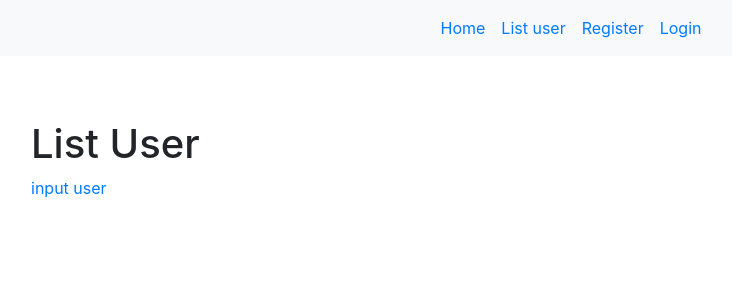
After one commit to alvinChristianto/deployDj, a Django app: template templates/listuser.html in a window 1280 px wide. The commit adds this page. Shown: the top 300 px of the page, without its empty margins (69-801 px from the left). Run offline with Django 3.2, Linux system fonts and the light colour scheme; the template is opened without the code that fills it, so the values that code supplies are empty; parts of the project's set-up code (start-up, migrations or seed data) failed here and were passed over; some libraries are stand-ins or nearby versions.

Commit message:
adding templates html and edit urls and views py

```diff
--- a/deployDj/urls.py
+++ b/deployDj/urls.py
@@ -13,11 +13,15 @@ Including another URLconf
     1. Import the include() function: from django.conf.urls import url, include
     2. Add a URL to urlpatterns:  url(r'^blog/', include('blog.urls'))
 """
-from django.conf.urls import url
+from django.conf.urls import url, include
 from django.contrib import admin
 from . import views
 
+from Register import views as registerViews
+
 urlpatterns = [
     url(r'^admin/', admin.site.urls),
-    url(r'^', views.index),
+    url(r'^$', views.index),
+
+    url(r'^', include('Register.urls')),
 ]
--- /dev/null
+++ b/templates/index_register.html
@@ -0,0 +1 @@
+ksong
--- /dev/null
+++ b/templates/listuser.html
@@ -0,0 +1,33 @@
+<!DOCTYPE html>
+<html>
+<head>
+	<title>list user</title>
+
+	{% include "snippets/styles.html" %}
+
+</head>
+<body>
+
+	{% include "snippets/navbar.html" %}
+
+	<div style="padding: 64px ">
+		<div class="container">
+			<div class="container-wrap">
+				<div class="justify-content-md-center">
+					<div class="container">
+						<h1>List User</h1>
+						{% for itemlist in item %}
+						<ul>
+							<li>user with name {{ itemlist.firstname }} and email {{itemlist.email }} </li>
+						</ul>
+						{% endfor %}
+
+						<a href="/newuser">input user</a>
+					</div>
+				</div>
+			</div>
+		</div>
+	</div>
+</div>
+</body>
+</html>
--- /dev/null
+++ b/templates/registration/activation_invalid.html
@@ -0,0 +1 @@
+<h1>invalid activation</h1>
--- /dev/null
+++ b/templates/registration/activation_sent.html
@@ -0,0 +1 @@
+<h3>Activation link sent! Please check your console or mail.</h3>
--- /dev/null
+++ b/templates/snippets/navbar.html
@@ -0,0 +1,16 @@
+<nav class="navbar navbar-expand-sm bg-light justify-content-center">
+		<ul class="navbar-nav">
+			<li class="nav-item" active>
+				<a class="nav-link" href="/">Home</a>
+			</li>
+			<li class="nav-item" >
+				<a class="nav-link" href="/listuser/">List user</a>
+			</li>
+			<li class="nav-item ">
+				<a class="nav-link" href="/register/">Register</a>
+			</li>
+			<li class="nav-item">
+				<a class="nav-link" href="/login/">Login</a>
+			</li>
+		</ul>
+	</nav>
--- /dev/null
+++ b/templates/snippets/styles.html
@@ -0,0 +1,10 @@
+{% load static %}
+<!--<link href="https://cdn.jsdelivr.net/npm/bootstrap@5.0.0-beta1/dist/css/bootstrap.min.css" rel="stylesheet" integrity="sha384-giJF6kkoqNQ00vy+HMDP7azOuL0xtbfIcaT9wjKHr8RbDVddVHyTfAAsrekwKmP1" crossorigin="anonymous">
+-->
+<meta charset="utf-8">
+<meta name="viewport" content="width=device-width, initial-scale=1, shrink-to-fit=no">
+
+<!-- Bootstrap CSS -->
+<link rel="stylesheet" href="https://maxcdn.bootstrapcdn.com/bootstrap/4.0.0/css/bootstrap.min.css" integrity="sha384-Gn5384xqQ1aoWXA+058RXPxPg6fy4IWvTNh0E263XmFcJlSAwiGgFAW/dAiS6JXm" crossorigin="anonymous">
+
+<!--<link rel="stylesheet" type="text/css" href="static/css/style.css"> -->
```
Also changed, not shown: templates/index.html (+32 -2 lines), templates/registration/activation_request.html (added, +7 -0 lines), templates/registration/index_register.html (added, +38 -0 lines), templates/registration/success_login.html (added, +19 -0 lines), templates/snippets/footerscript.html (added, +14 -0 lines), deployDj/views.py (line endings or trailing spaces).
